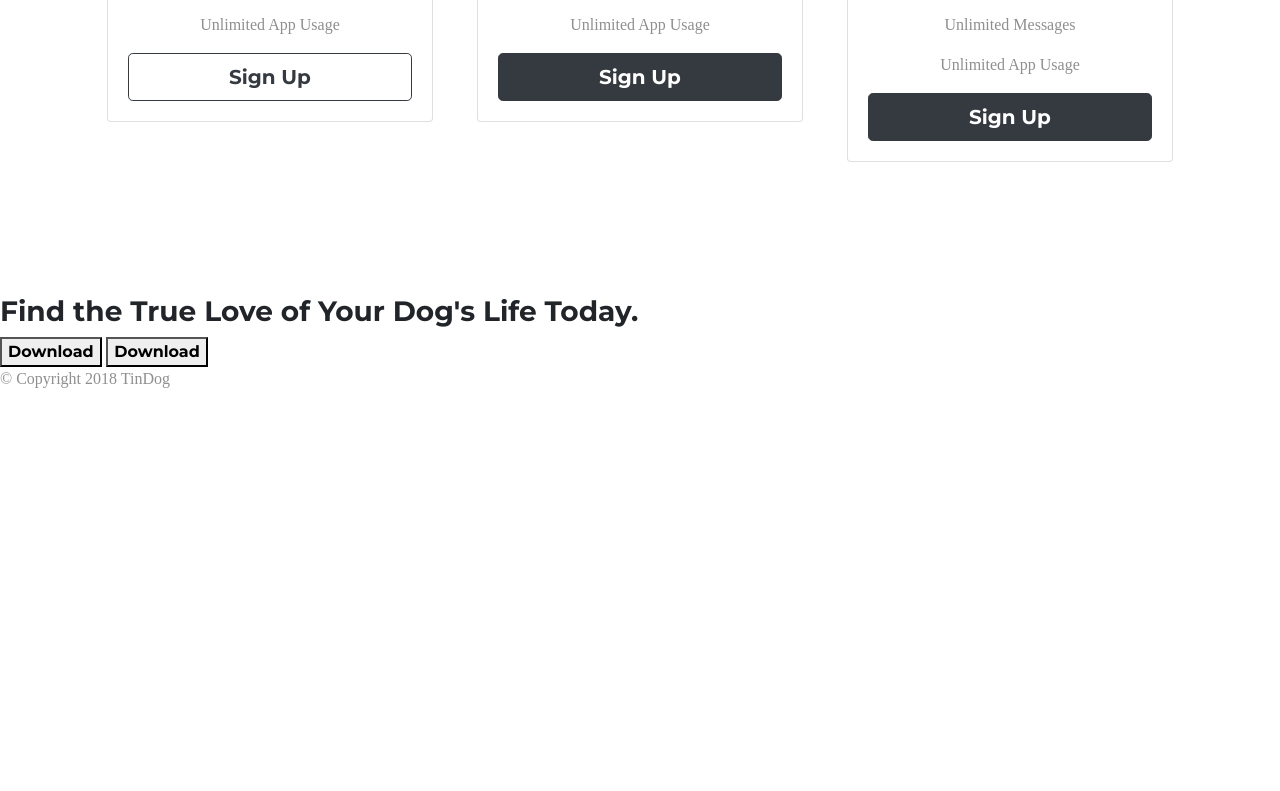
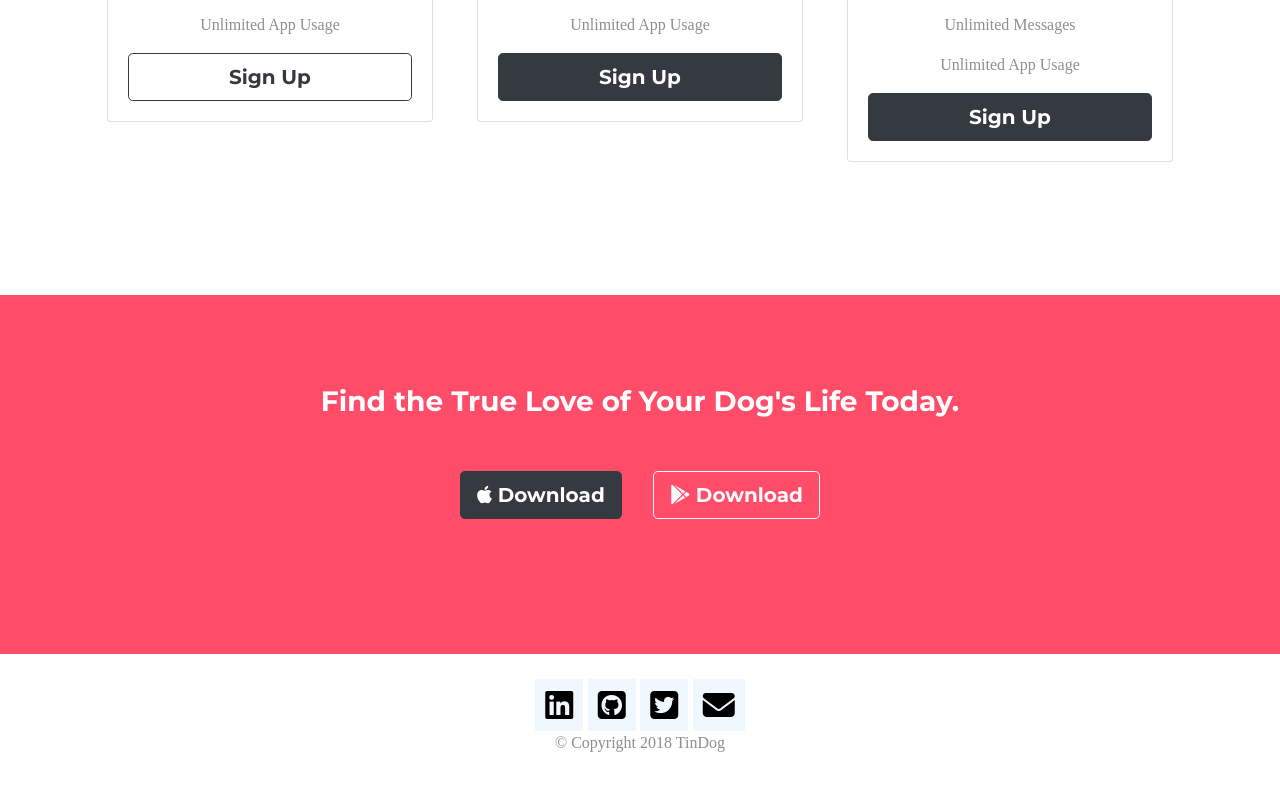
Before and after one commit to alanskaev22/TinDog, a plain HTML site: page index.html in a window 1280 px wide. Shown: the part 2493-3284 px from the top of the page. Before the commit the page ends 2900 px from the top, so only its background shows below. Drawn offline with nearby package versions, Linux system fonts and the light colour scheme.

Commit message:
Footer styling

```diff
--- a/css/styles.css
+++ b/css/styles.css
@@ -133,3 +133,45 @@ p {
 .pricing-col {
     padding: 3% 2%;
 }
+
+/*CTA*/
+#cta {
+    background-color: #ff4c68;
+    text-align: center;
+    color: #fff;
+    padding: 7% 15%;
+    font-family: 'Montserrat';
+}
+
+/*Footer*/
+#footer{
+    text-align: center;
+    padding: 2%
+}
+
+.icon{
+    text-align: center;
+  padding: 10px;
+    background-color: aliceblue;
+}
+.icon:hover{
+    background-color: #ef8172;
+}
+
+a{
+    color: black;
+}
+a:hover{
+    color: black;
+}
+
+@media (max-width: 1024px) {
+    #title {
+        text-align: center;
+    }
+
+    .title-image {
+        transform: rotate(0deg);
+        position: static;
+    }
+}
--- a/index.html
+++ b/index.html
@@ -194,8 +194,8 @@
 <section id="cta">
 
     <h3>Find the True Love of Your Dog's Life Today.</h3>
-    <button type="button">Download</button>
-    <button type="button">Download</button>
+    <button type="button" class="btn btn-dark btn-lg download-button"><i class="fab fa-apple"></i> Download</button>
+    <button type="button" class="btn btn-outline-light btn-lg"><i class="fab fa-google-play"></i> Download</button>
 
 </section>
 
@@ -203,6 +203,11 @@
 <!-- Footer -->
 
 <footer id="footer">
+
+    <a href="https://www.linkedin.com/in/alan-s-961284a7/"> <i class="icon fa-2x fab fa-linkedin"></i></a>
+    <a href="https://github.com/alanskaev22"><i class="icon fa-2x fab fa-github-square"></i></a>
+    <a href="https://twitter.com"><i class="icon fa-2x fab fa-twitter-square"></i></a>
+    <a href="mailto:alan.skaev.us@gmail.com"><i class="icon fa-2x fas fa-envelope"></i></a>
 
     <p>© Copyright 2018 TinDog</p>
 
```
